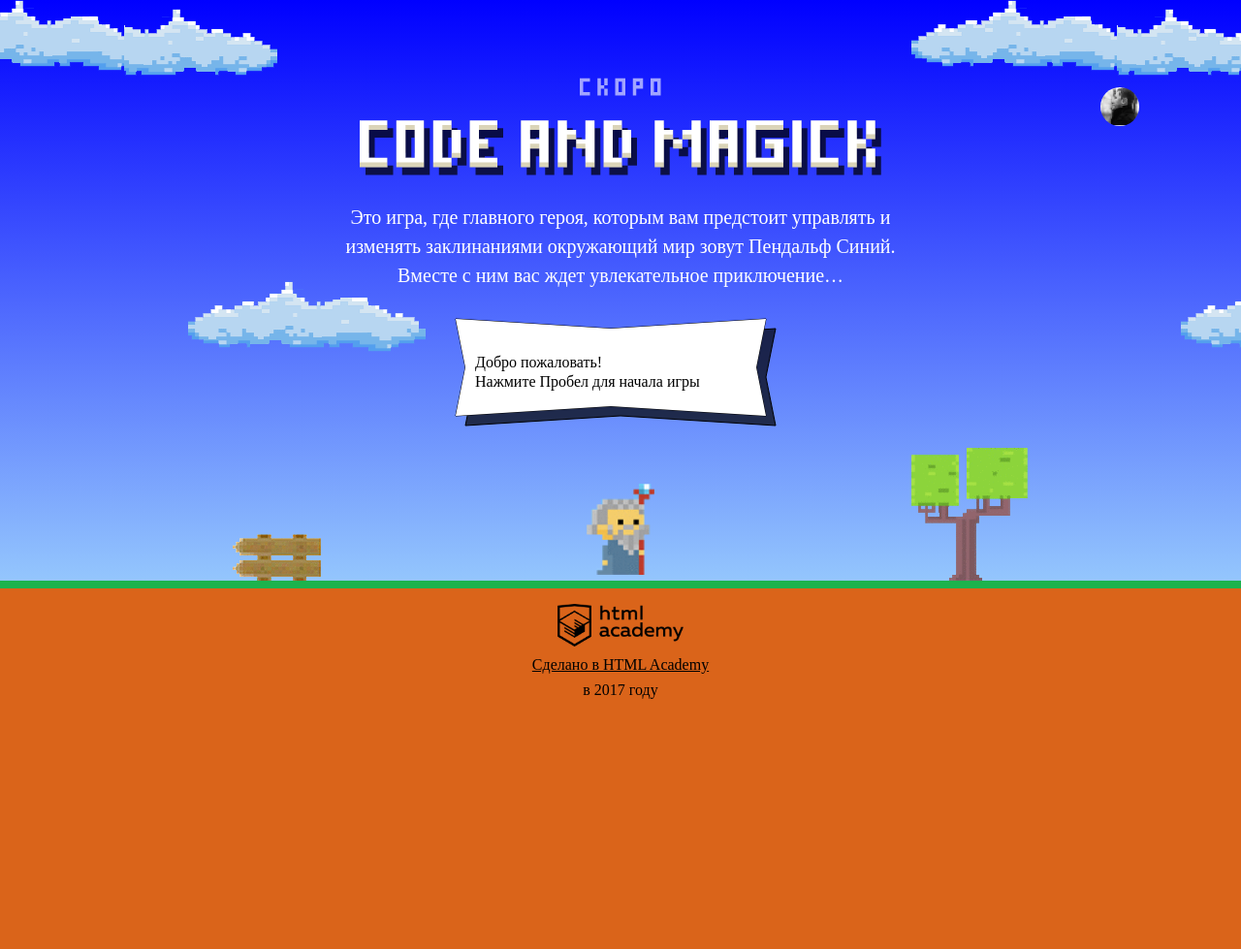
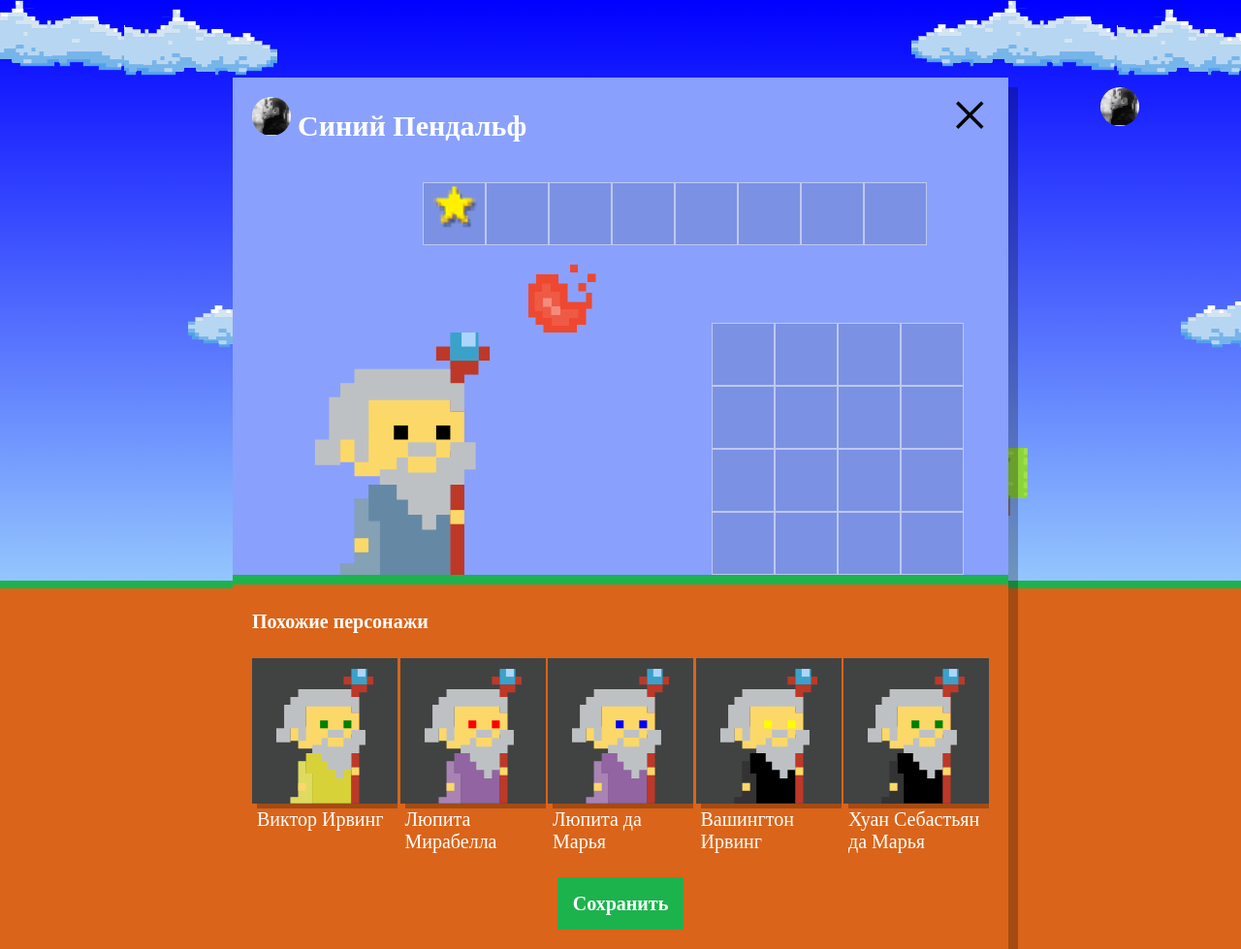
Before and after one commit to atinyakov/code-and-magick, a website: page index.html in a window 1280 px wide. Shown: the whole page at 97% size. Before the commit the page ends 800 px from the top, so only its background shows below. Drawn offline with Linux system fonts and the light colour scheme; a web font is replaced by a local one.

Commit message:
filled in setup.js

```diff
--- a/index.html
+++ b/index.html
@@ -199,6 +199,6 @@
 </script>
 <script src="js/stat.js"></script>
 <script src="js/game.js"></script>
-
+<script src="js/setup.js"></script>
 </body>
 </html>
--- /dev/null
+++ b/js/setup.js
@@ -0,0 +1,94 @@
+'use strict';
+var removeClass = document.querySelector('.setup');
+removeClass.classList.remove('hidden');
+
+var NAME_LIST = [
+  'Иван',
+  'Хуан Себастьян',
+  'Мария',
+  'Кристоф',
+  'Виктор',
+  'Юлия',
+  'Люпита',
+  'Вашингтон'
+];
+
+var SURNAME_LIST = [
+  'да Марья',
+  'Верон',
+  'Мирабелла',
+  'Вальц',
+  'Онопко',
+  'Топольницкая',
+  'Нионго',
+  'Ирвинг'
+];
+
+var COAT_COLOR = [
+  'rgb(101, 137, 164)',
+  'rgb(241, 43, 107)',
+  'rgb(146, 100, 161)',
+  'rgb(56, 159, 117)',
+  'rgb(215, 210, 55)',
+  'rgb(0, 0, 0)'
+];
+
+var EYES_COLOR = [
+  'black',
+  'red',
+  'blue',
+  'yellow',
+  'green'
+];
+var WIZARD_AMOUNT = 4;
+var randomInteger = function (min, max) {
+  var rand = min - 0.5 + Math.random() * (max - min + 1);
+  rand = Math.round(rand);
+  return rand;
+};
+
+var wizardTemplate = function () {
+  var template = {
+    name: NAME_LIST[randomInteger(0, NAME_LIST.length - 1)] + ' ' + SURNAME_LIST[randomInteger(0, SURNAME_LIST.length - 1)],
+    coatColor: COAT_COLOR[randomInteger(0, COAT_COLOR.length - 1)],
+    eyesColor: EYES_COLOR[randomInteger(0, EYES_COLOR.length - 1)]
+  };
+  return template;
+};
+
+var wizardsList = [];
+var generateWizards = function () {
+  for (var i = 0; i <= WIZARD_AMOUNT; i++) {
+    wizardsList.push(wizardTemplate());
+  }
+};
+generateWizards();
+
+// get wizard template
+var wizard = document.querySelector('#similar-wizard-template').content.querySelector('.setup-similar-item');
+
+var insertFragementHere = document.querySelector('.setup-similar-list');
+
+var createSimilarWizard = function (i) {
+  var newWizard = wizard.cloneNode(true);
+  newWizard.querySelector('.setup-similar-label').textContent = wizardsList[i].name;
+  newWizard.querySelector('.wizard-coat').style.fill = wizardsList[i].coatColor;
+  newWizard.querySelector('.wizard-eyes').style.fill = wizardsList[i].eyesColor;
+  return newWizard;
+};
+
+var addWizards = function () {
+  var fragment = document.createDocumentFragment();
+  for (var i = 0; i <= WIZARD_AMOUNT; i++) {
+    fragment.appendChild(createSimilarWizard(i));
+  }
+  insertFragementHere.appendChild(fragment);
+};
+addWizards();
+
+var removeClassHide = function () {
+  var removeClassHidden = document.querySelector('.setup-similar');
+  removeClassHidden.classList.remove('hidden');
+};
+
+removeClassHide();
```
